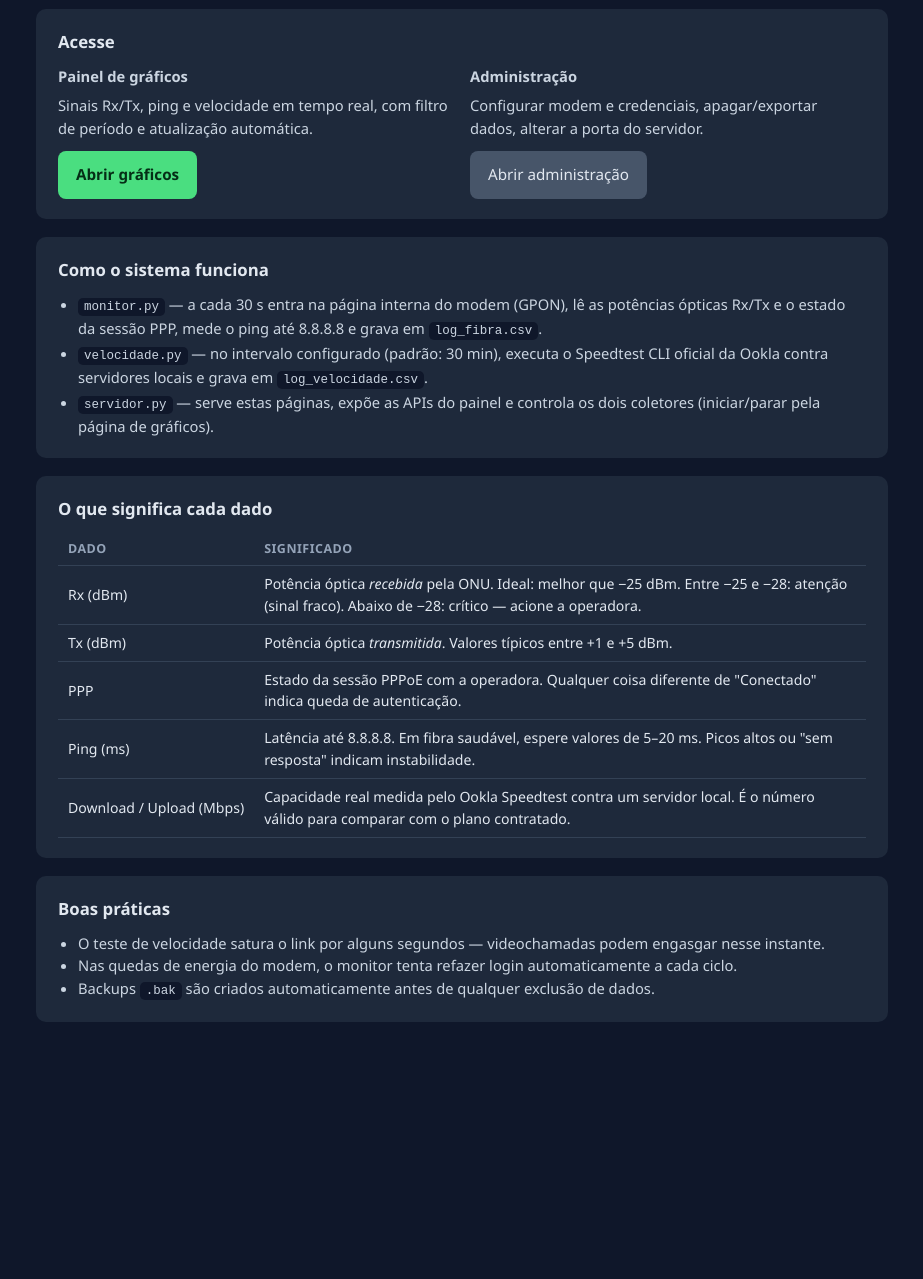
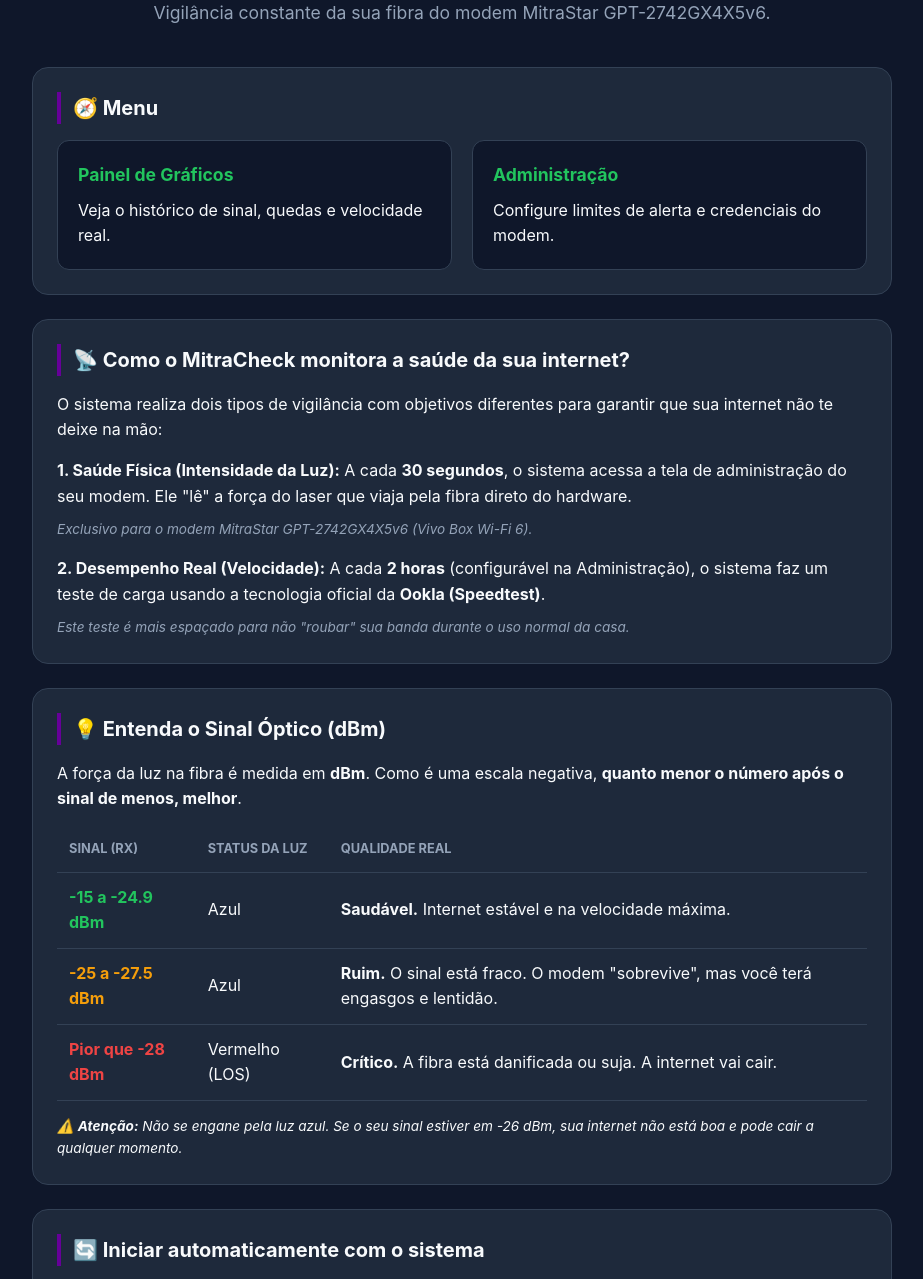
Before and after one commit to lrmcbr/MitraCheck, a plain HTML site: page index.html in a window 1280 px wide. Shown: the part 105-1384 px from the top of the page, without its empty margins (178-1101 px from the left). Before the commit the page ends 1169 px from the top, so only its background shows below. Drawn offline with Linux system fonts and the light colour scheme; no server answers.

Commit message:
Renomeia para MitraCheck Vivo; valida medicoes do Ookla; texto de consumo dinamico e auto-inicio

```diff
--- a/index.html
+++ b/index.html
@@ -3,78 +3,187 @@
 <head>
 <meta charset="utf-8">
 <meta name="viewport" content="width=device-width, initial-scale=1">
-<title>Monitor da Fibra — Como funciona</title>
+<title>MitraCheck Vivo — Saúde da sua Fibra</title>
 <style>
-  :root { --fundo:#0f172a; --painel:#1e293b; --texto:#e2e8f0; --cinza:#94a3b8; --verde:#4ade80; }
-  * { box-sizing:border-box; margin:0; padding:0; }
-  body { font-family:"Segoe UI",system-ui,sans-serif; background:var(--fundo); color:var(--texto); padding:24px; max-width:900px; margin:0 auto; line-height:1.55; }
-  h1 { font-size:1.5rem; margin-bottom:6px; }
-  .sub { color:var(--cinza); margin-bottom:24px; }
-  section { background:var(--painel); border-radius:10px; padding:20px 22px; margin-bottom:18px; }
-  h2 { font-size:1.05rem; margin-bottom:10px; }
-  p, li { font-size:.92rem; color:#cbd5e1; }
-  ul { padding-left:20px; margin-top:6px; }
-  table { width:100%; border-collapse:collapse; margin-top:8px; font-size:.88rem; }
-  th, td { text-align:left; padding:7px 10px; border-bottom:1px solid #334155; }
-  th { color:var(--cinza); font-weight:600; font-size:.78rem; text-transform:uppercase; letter-spacing:.04em; }
-  td:first-child { white-space:nowrap; }
-  .cartoes { display:grid; grid-template-columns:1fr 1fr; gap:16px; margin-top:4px; }
-  @media (max-width:700px) { .cartoes { grid-template-columns:1fr; } }
-  a.botao { display:inline-block; background:var(--verde); color:#052e16; text-decoration:none; font-weight:600; border-radius:8px; padding:12px 18px; font-size:.95rem; }
-  a.botao.neutro { background:#475569; color:var(--texto); font-weight:400; }
-  code { background:#0f172a; border-radius:5px; padding:2px 6px; font-size:.85em; }
+  :root {
+    --fundo: #0f172a;
+    --painel: #1e293b;
+    --texto: #f8fafc;
+    --cinza: #94a3b8;
+    --verde: #22c55e;
+    --azul-vivo: #660099;
+    --alerta: #f59e0b;
+    --critico: #ef4444;
+  }
+  * { box-sizing: border-box; margin: 0; padding: 0; }
+  body {
+    font-family: "Inter", -apple-system, sans-serif;
+    background: var(--fundo);
+    color: var(--texto);
+    padding: 20px;
+    max-width: 900px;
+    margin: 0 auto;
+    line-height: 1.6;
+  }
+
+  header { text-align: center; margin-bottom: 40px; padding-top: 20px; }
+  h1 { font-size: 2.2rem; font-weight: 800; letter-spacing: -0.02em; margin-bottom: 8px; }
+  .badge { background: var(--azul-vivo); color: white; padding: 4px 12px; border-radius: 20px; font-size: 0.75rem; font-weight: bold; vertical-align: middle; }
+  .sub { color: var(--cinza); font-size: 1.1rem; }
+
+  section { background: var(--painel); border-radius: 16px; padding: 24px; margin-bottom: 24px; border: 1px solid #334155; }
+  h2 { font-size: 1.25rem; margin-bottom: 16px; border-left: 4px solid var(--azul-vivo); padding-left: 12px; }
+
+  .grid-links { display: grid; grid-template-columns: 1fr 1fr; gap: 20px; }
+  @media (max-width: 600px) { .grid-links { grid-template-columns: 1fr; } }
+
+  .card-link {
+    text-decoration: none;
+    color: inherit;
+    background: #0f172a;
+    padding: 20px;
+    border-radius: 12px;
+    border: 1px solid #334155;
+    transition: transform 0.2s, border-color 0.2s;
+  }
+  .card-link:hover { transform: translateY(-3px); border-color: var(--verde); }
+  .card-link h3 { font-size: 1.1rem; margin-bottom: 8px; color: var(--verde); }
+
+  .status-table { width: 100%; border-collapse: collapse; margin-top: 15px; }
+  .status-table th, .status-table td { padding: 12px; text-align: left; border-bottom: 1px solid #334155; }
+  .status-table th { color: var(--cinza); font-size: 0.8rem; text-transform: uppercase; }
+
+  .label-ok { color: var(--verde); font-weight: bold; }
+  .label-aviso { color: var(--alerta); font-weight: bold; }
+  .label-ruim { color: var(--critico); font-weight: bold; }
+
+  code { background: #0f172a; padding: 2px 6px; border-radius: 4px; font-family: monospace; color: var(--verde); }
+  .nota { font-size: 0.85rem; color: var(--cinza); margin-top: 10px; font-style: italic; }
+  footer { text-align: center; color: var(--cinza); font-size: 0.8rem; margin-top: 40px; padding-bottom: 20px; }
 </style>
 </head>
 <body>
 
-<h1>Monitor da Fibra</h1>
-<p class="sub">Vigilância contínua do sinal óptico e da velocidade da sua conexão Vivo/Claro.</p>
+<header>
+  <h1>MitraCheck <span class="badge">VIVO</span></h1>
+  <p class="sub">Vigilância constante da sua fibra do modem MitraStar GPT-2742GX4X5v6.</p>
+</header>
 
 <section>
-  <h2>Acesse</h2>
-  <div class="cartoes">
-    <div>
-      <p><strong>Painel de gráficos</strong></p>
-      <p style="margin:6px 0 12px">Sinais Rx/Tx, ping e velocidade em tempo real, com filtro de período e atualização automática.</p>
-      <a class="botao" href="grafico.html">Abrir gráficos</a>
-    </div>
-    <div>
-      <p><strong>Administração</strong></p>
-      <p style="margin:6px 0 12px">Configurar modem e credenciais, apagar/exportar dados, alterar a porta do servidor.</p>
-      <a class="botao neutro" href="admin.html">Abrir administração</a>
-    </div>
+  <h2>🧭 Menu</h2>
+  <div class="grid-links">
+    <a href="grafico.html" class="card-link">
+      <h3>Painel de Gráficos</h3>
+      <p>Veja o histórico de sinal, quedas e velocidade real.</p>
+    </a>
+    <a href="admin.html" class="card-link">
+      <h3>Administração</h3>
+      <p>Configure limites de alerta e credenciais do modem.</p>
+    </a>
   </div>
 </section>
 
 <section>
-  <h2>Como o sistema funciona</h2>
-  <ul>
-    <li><code>monitor.py</code> — a cada 30 s entra na página interna do modem (GPON), lê as potências ópticas Rx/Tx e o estado da sessão PPP, mede o ping até 8.8.8.8 e grava em <code>log_fibra.csv</code>.</li>
-    <li><code>velocidade.py</code> — no intervalo configurado (padrão: 30 min), executa o Speedtest CLI oficial da Ookla contra servidores locais e grava em <code>log_velocidade.csv</code>.</li>
-    <li><code>servidor.py</code> — serve estas páginas, expõe as APIs do painel e controla os dois coletores (iniciar/parar pela página de gráficos).</li>
+  <h2>📡 Como o MitraCheck monitora a saúde da sua internet?</h2>
+  <p>O sistema realiza dois tipos de vigilância com objetivos diferentes para garantir que sua internet não te deixe na mão:</p>
+
+  <ul style="list-style: none; margin-top: 15px;">
+    <li style="margin-bottom: 15px;">
+      <strong>1. Saúde Física (Intensidade da Luz):</strong>
+      A cada <strong>30 segundos</strong>, o sistema acessa a tela de administração do seu modem. Ele "lê" a força do laser que viaja pela fibra direto do hardware.
+      <div class="nota">Exclusivo para o modem MitraStar GPT-2742GX4X5v6 (Vivo Box Wi-Fi 6).</div>
+    </li>
+    <li>
+      <strong>2. Desempenho Real (Velocidade):</strong>
+      A cada <strong><span class="dado-intervalo">2 horas</span></strong> (configurável na Administração), o sistema faz um teste de carga usando a tecnologia oficial da <strong>Ookla (Speedtest)</strong>.
+      <div class="nota">Este teste é mais espaçado para não "roubar" sua banda durante o uso normal da casa.</div>
+    </li>
   </ul>
 </section>
 
 <section>
-  <h2>O que significa cada dado</h2>
-  <table>
-    <tr><th>Dado</th><th>Significado</th></tr>
-    <tr><td>Rx (dBm)</td><td>Potência óptica <em>recebida</em> pela ONU. Ideal: melhor que −25 dBm. Entre −25 e −28: atenção (sinal fraco). Abaixo de −28: crítico — acione a operadora.</td></tr>
-    <tr><td>Tx (dBm)</td><td>Potência óptica <em>transmitida</em>. Valores típicos entre +1 e +5 dBm.</td></tr>
-    <tr><td>PPP</td><td>Estado da sessão PPPoE com a operadora. Qualquer coisa diferente de "Conectado" indica queda de autenticação.</td></tr>
-    <tr><td>Ping (ms)</td><td>Latência até 8.8.8.8. Em fibra saudável, espere valores de 5–20 ms. Picos altos ou "sem resposta" indicam instabilidade.</td></tr>
-    <tr><td>Download / Upload (Mbps)</td><td>Capacidade real medida pelo Ookla Speedtest contra um servidor local. É o número válido para comparar com o plano contratado.</td></tr>
+  <h2>💡 Entenda o Sinal Óptico (dBm)</h2>
+  <p>A força da luz na fibra é medida em <strong>dBm</strong>. Como é uma escala negativa, <strong>quanto menor o número após o sinal de menos, melhor</strong>.</p>
+
+  <table class="status-table">
+    <thead>
+      <tr><th>Sinal (Rx)</th><th>Status da Luz</th><th>Qualidade Real</th></tr>
+    </thead>
+    <tbody>
+      <tr>
+        <td class="label-ok">-15 a -24.9 dBm</td>
+        <td>Azul</td>
+        <td><strong>Saudável.</strong> Internet estável e na velocidade máxima.</td>
+      </tr>
+      <tr>
+        <td class="label-aviso">-25 a -27.5 dBm</td>
+        <td>Azul</td>
+        <td><strong>Ruim.</strong> O sinal está fraco. O modem "sobrevive", mas você terá engasgos e lentidão.</td>
+      </tr>
+      <tr>
+        <td class="label-ruim">Pior que -28 dBm</td>
+        <td>Vermelho (LOS)</td>
+        <td><strong>Crítico.</strong> A fibra está danificada ou suja. A internet vai cair.</td>
+      </tr>
+    </tbody>
   </table>
+  <p class="nota" style="margin-top: 15px; color: var(--texto);">⚠️ <strong>Atenção:</strong> Não se engane pela luz azul. Se o seu sinal estiver em -26 dBm, sua internet não está boa e pode cair a qualquer momento.</p>
 </section>
 
 <section>
-  <h2>Boas práticas</h2>
-  <ul>
-    <li>O teste de velocidade satura o link por alguns segundos — videochamadas podem engasgar nesse instante.</li>
-    <li>Nas quedas de energia do modem, o monitor tenta refazer login automaticamente a cada ciclo.</li>
-    <li>Backups <code>.bak</code> são criados automaticamente antes de qualquer exclusão de dados.</li>
+  <h2>🔄 Iniciar automaticamente com o sistema</h2>
+  <p>Para o monitoramento sobreviver a reinicializações sem intervenção:</p>
+  <ul style="padding-left: 20px; margin-top: 10px; font-size: 0.92rem;">
+    <li style="margin-bottom: 12px;"><strong>Windows</strong> — dê dois cliques em <code>instalar_autostart.bat</code>. Ele cria um atalho na pasta Inicializar do seu usuário (sem precisar de administrador). Para desfazer: <code>remover_autostart.bat</code>.</li>
+    <li style="margin-bottom: 12px;"><strong>Linux</strong> — crie <code>~/.config/systemd/user/mitracheck.service</code>:</li>
   </ul>
+  <p style="background:#0f172a;border-radius:8px;padding:10px 14px;font-family:monospace;font-size:.8rem;color:var(--verde);">
+    [Unit]<br>
+    Description=MitraCheck Vivo<br>
+    After=network-online.target<br>
+    [Service]<br>
+    WorkingDirectory=/caminho/do/projeto<br>
+    ExecStart=/usr/bin/python3 servidor.py<br>
+    Restart=on-failure<br>
+    [Install]<br>
+    WantedBy=default.target
+  </p>
+  <p style="margin-top:10px;">Depois ative com: <code>systemctl --user enable --now mitracheck</code></p>
+  <ul style="padding-left: 20px; margin-top: 10px; font-size: 0.92rem;">
+    <li><strong>macOS</strong> — Ajustes &rsaquo; Geral &rsaquo; Itens de Login: adicione um script que execute <code>python3 servidor.py</code> na pasta do projeto.</li>
+  </ul>
+  <p class="nota">No Windows, a tarefa agendada via <code>schtasks</code> pode ser bloqueada por política corporativa — por isso o instalador usa o atalho na pasta Inicializar.</p>
 </section>
+
+<section>
+  <h2>⚠️ Notas Técnicas</h2>
+  <ul style="padding-left: 20px; font-size: 0.9rem; color: var(--cinza);">
+    <li>Este sistema é um servidor web independente que coordena os monitores em segundo plano.</li>
+    <li>Se o sistema parar de ler os dados, verifique se a senha do modem na página de administração foi alterada.</li>
+    <li><strong>Consumo de dados do teste de velocidade:</strong> cada execução dura cerca de 30 segundos e transfere um volume <em>variável</em> — quanto mais rápida a internet, mais dados a Ookla usa para medir com precisão. Numa linha de 600 Mbps, foram medidos ~1,2 GB por teste (880 MB de download + 300 MB de upload). <strong style="color: var(--texto);">No intervalo atual de <span class="dado-intervalo">2 horas</span>, isso representa aproximadamente <span class="dado-consumo">14 GB</span> por dia.</strong> Por isso, evite downloads pesados durante a execução: além de distorcer o resultado, eles se somam ao consumo.</li>
+  </ul>
+  <p class="nota">Valores de intervalo e consumo atualizados automaticamente a partir da configuração salva.</p>
+</section>
+
+<footer>
+  MitraCheck v1.0
+</footer>
+
+<script>
+fetch("/api/config")
+  .then(r => r.json())
+  .then(c => {
+    const min = c.intervalo_min;
+    const texto = min % 60 === 0
+      ? (min / 60) + " hora" + (min >= 120 ? "s" : "")
+      : min + " minutos";
+    document.querySelectorAll(".dado-intervalo").forEach(el => el.textContent = texto);
+    const testesPorDia = 1440 / min;
+    const gbDia = Math.round(testesPorDia * 1.2);
+    document.querySelectorAll(".dado-consumo").forEach(el => el.textContent = "~" + gbDia + " GB");
+  })
+  .catch(() => {});
+</script>
 
 </body>
 </html>
```
Also changed, not shown: admin.html (+1 -1 lines), grafico.html (+2 -2 lines), 6 other files.
